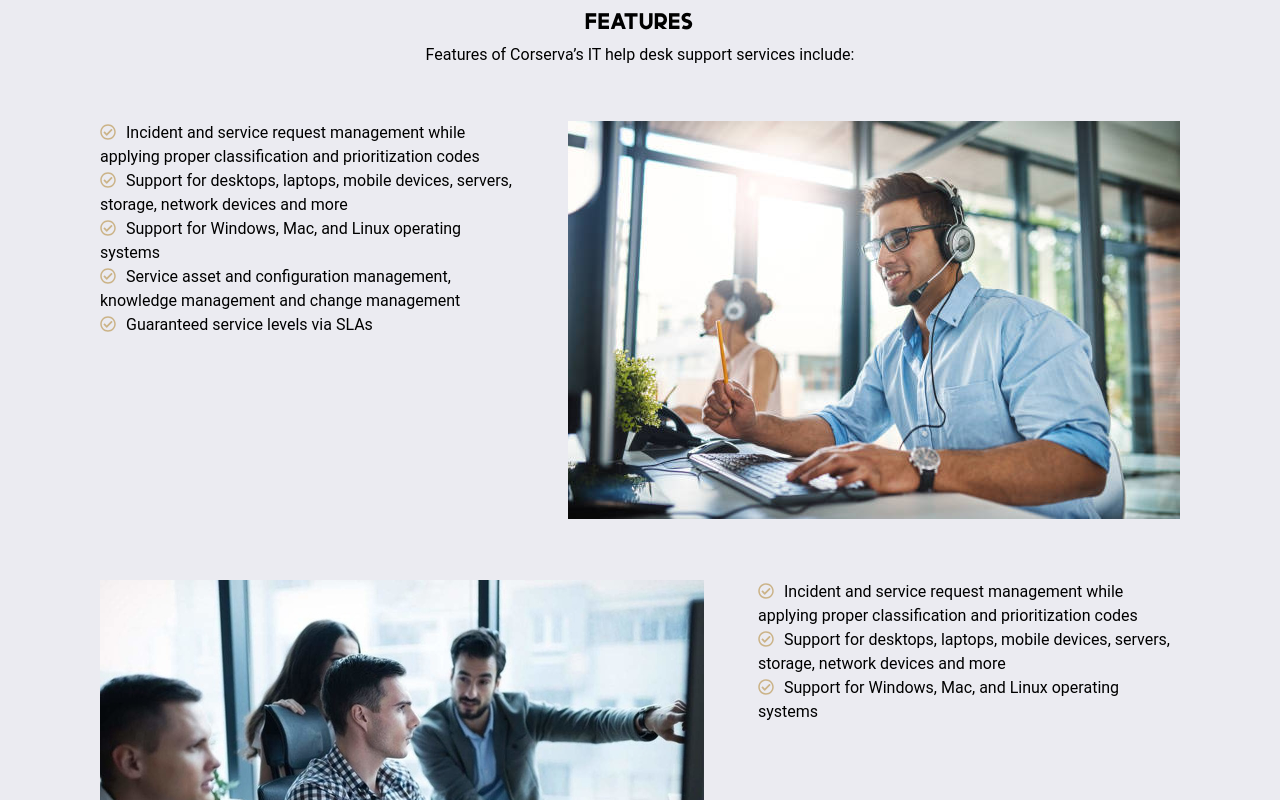
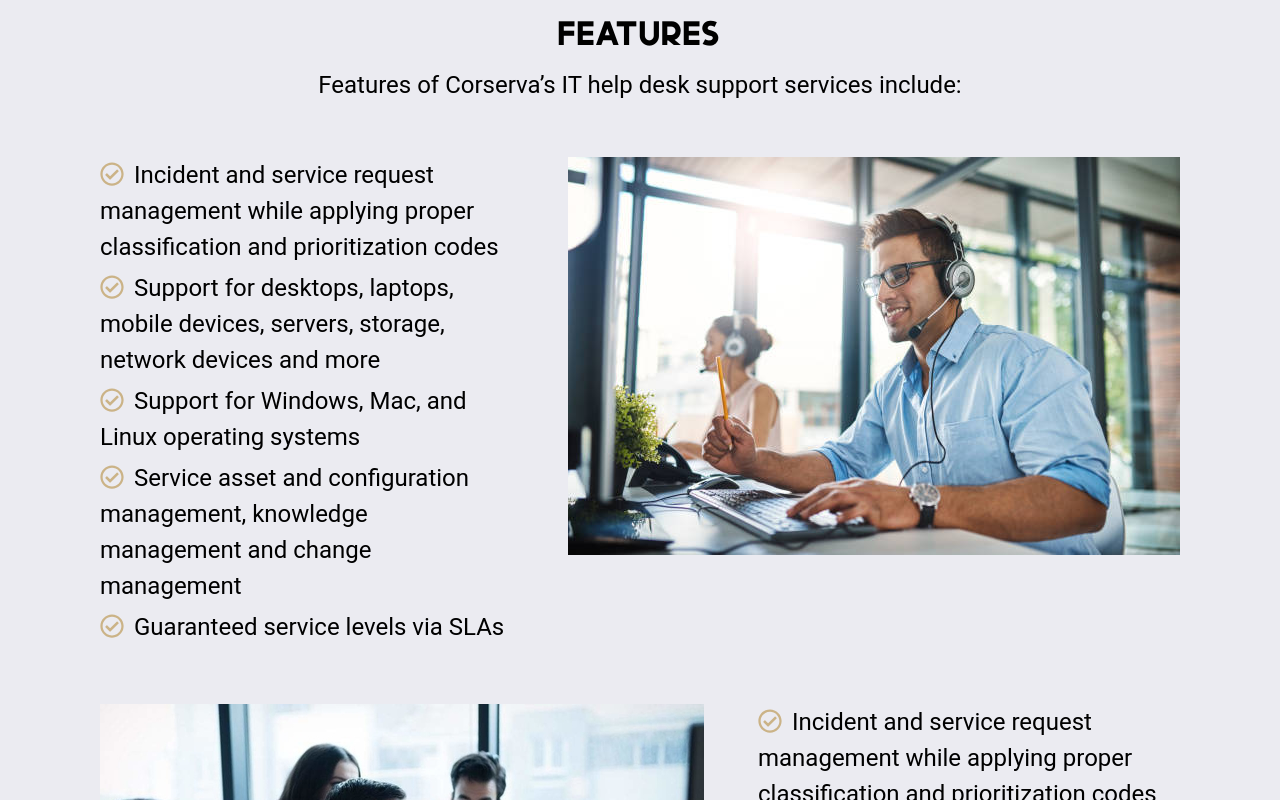
Before and after one commit to cwilso88/priorityOne, a React (Create React App) app: page / in a window 1280 px wide. Shown: the part 3180-3980 px from the top of the page. Built offline with nearby package versions, Linux system fonts and the light colour scheme.

Commit message:
Increased Features comp font size

```diff
--- a/src/components/Features.js
+++ b/src/components/Features.js
@@ -36,7 +36,7 @@ class Features extends React.Component {
 
                     <div className="features_checklist column">
                         <ul>
-                            <li><FontAwesomeIcon className="icon" icon={ faCheckCircle } />Incident and service request management while applying proper classification and prioritization codes</li>
+                            <li><span><FontAwesomeIcon className="icon" icon={ faCheckCircle } /></span>Incident and service request management while applying proper classification and prioritization codes</li>
                             <li><FontAwesomeIcon className="icon" icon={ faCheckCircle } />Support for desktops, laptops, mobile devices, servers, storage, network devices and more</li>
                             <li><FontAwesomeIcon className="icon" icon={ faCheckCircle } />Support for Windows, Mac, and Linux operating systems</li>
                         </ul>
--- a/src/sass/_Features.scss
+++ b/src/sass/_Features.scss
@@ -2,6 +2,7 @@
     background-color: $gray;
     padding: 100px;
     font-family: 'Roboto', sans-serif;
+    font-size: 1.5em;
     .features_title {
         text-align: center;
         h1 {
@@ -18,6 +19,9 @@
         gap: 5%;
         padding-top: 5%;
     }
+    li {
+        padding-bottom: 5px;
+    }
     .column {
         flex: 50%;
     }
```
